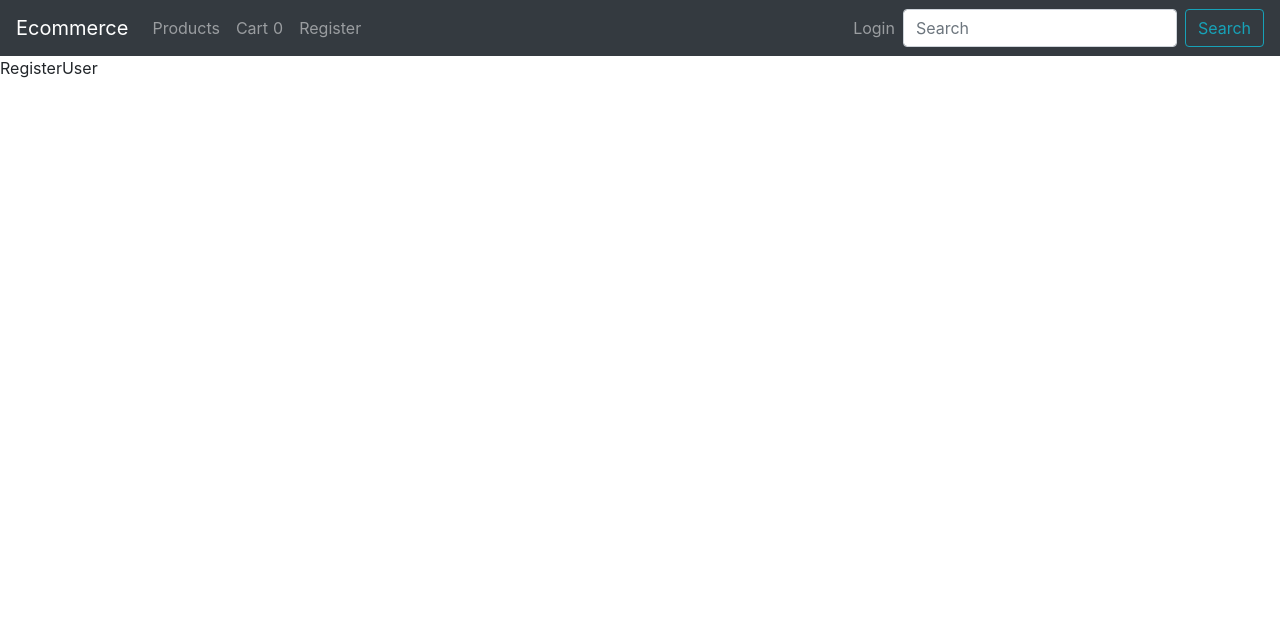
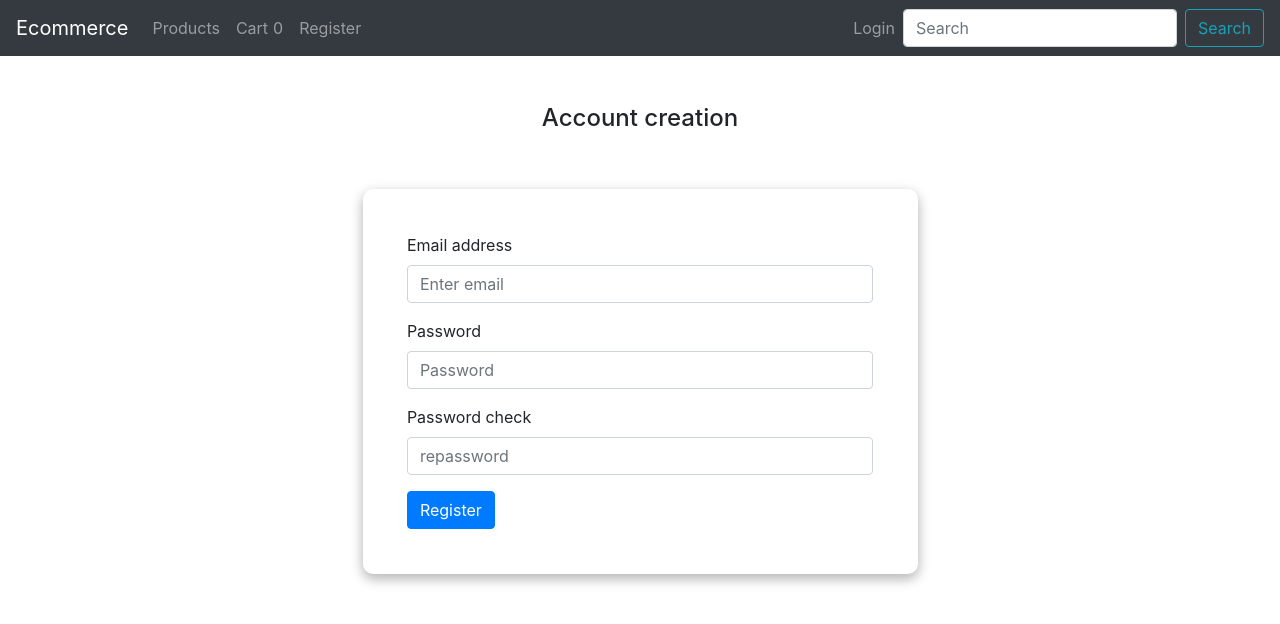
Before and after one commit to yasenbr/e-commerce-react-project, a React (Create React App) app: page /registerUser in a window 1280 px wide. Shown: the top 624 px of the page. Built offline with nearby package versions, Linux system fonts and the light colour scheme; data requests are answered from the project's data file.

Commit message:
add product listing & registration form
add product listing
add product display form
add registration from(Form not working yet)

```diff
--- a/backend/db.json
+++ b/backend/db.json
@@ -14,7 +14,7 @@
   "products": [
     {
       "id": "hdmdu0t80yjkfqselfc",
-      "imgaeUrl": "https://images.unsplash.com/photo-1551107696-a4b0c5a0d9a2?ixid=MXwxMjA3fDB8MHxwaG90by1wYWdlfHx8fGVufDB8fHw%3D&ixlib=rb-1.2.1&auto=format&fit=crop&w=1900&q=80",
+      "imageUrl": "https://cdn.wallpapersafari.com/91/51/AwPegI.jpg",
       "name": "shoes",
       "stock": 9,
       "price": 399.99,
@@ -23,7 +23,7 @@
     },
     {
       "id": "3dc7fiyzlfmkfqseqam",
-      "imgaeUrl": "https://images.unsplash.com/photo-1514989940723-e8e51635b782?ixlib=rb-1.2.1&ixid=MXwxMjA3fDB8MHxwaG90by1wYWdlfHx8fGVufDB8fHw%3D&auto=format&fit=crop&w=1950&q=80",
+      "imageUrl": "https://cdn.wallpapersafari.com/91/51/AwPegI.jpg",
       "name": "bags",
       "stock": 18,
       "price": 299.99,
@@ -32,7 +32,7 @@
     },
     {
       "id": "aoe8wvdxvrkfqsew67",
-      "imgaeUrl": "https://images.unsplash.com/photo-1465453869711-7e174808ace9?ixid=MXwxMjA3fDB8MHxwaG90by1wYWdlfHx8fGVufDB8fHw%3D&ixlib=rb-1.2.1&auto=format&fit=crop&w=1955&q=80",
+      "imageUrl": "https://cdn.wallpapersafari.com/91/51/AwPegI.jpg",
       "name": "shirts",
       "stock": 15,
       "price": 149.99,
@@ -41,7 +41,7 @@
     },
     {
       "id": "bmfrurdkswtkfqsf15j",
-      "imgaeUrl": "https://images.unsplash.com/photo-1549298916-b41d501d3772?ixid=MXwxMjA3fDB8MHxwaG90by1wYWdlfHx8fGVufDB8fHw%3D&ixlib=rb-1.2.1&auto=format&fit=crop&w=1900&q=80",
+      "imageUrl": "https://cdn.wallpapersafari.com/91/51/AwPegI.jpg",
       "name": "shorts",
       "stock": 4,
       "price": 109.99,
--- a/src/App.js
+++ b/src/App.js
@@ -1,10 +1,9 @@
 import React, { Component } from "react";
 import { Switch, Route, BrowserRouter as Router } from "react-router-dom";
-import axios from 'axios';
-import jwt_decode from 'jwt-decode';
+import axios from "axios";
+import jwt_decode from "jwt-decode";
 import { Button, Nav, Navbar, Form, FormControl } from "react-bootstrap";
 import "bootstrap/dist/css/bootstrap.min.css";
-
 
 import Cart from "./components/Cart";
 import Login from "./components/Login";
@@ -16,7 +15,6 @@ import Context from "./Context";
 
 //back-end server and authentication
 
-
 class App extends Component {
   constructor(props) {
     super(props);
@@ -27,28 +25,27 @@ class App extends Component {
     };
     this.routerRef = React.createRef();
   }
-  componentDidMount() {
+  async componentDidMount() {
     let user = localStorage.getItem("user");
+    const products = await axios.get("http://localhost:3001/products");
     user = user ? JSON.parse(user) : null;
-    this.setState({ user });
-
+    this.setState({ user, products: products.data });
   }
 
-  login =  async(email, password) => {
-    const res =  await axios.post(
-      'http://localhost:3001/login',
-      { email, password },
-    ).catch((res) => {
-      return { status: 401, message: 'Unauthorized' }
-    })
+  login = async (email, password) => {
+    const res = await axios
+      .post("http://localhost:3001/login", { email, password })
+      .catch((res) => {
+        return { status: 401, message: "Unauthorized" };
+      });
 
-    if(res.status === 200) {
-      const { email } = jwt_decode(res.data.accessToken)
+    if (res.status === 200) {
+      const { email } = jwt_decode(res.data.accessToken);
       const user = {
         email,
         token: res.data.accessToken,
-        accessLevel: email === 'admin@example.com' ? 0 : 1
-      }
+        accessLevel: email === "admin@example.com" ? 0 : 1,
+      };
 
       this.setState({ user });
       localStorage.setItem("user", JSON.stringify(user));
@@ -58,7 +55,7 @@ class App extends Component {
       console.log(false);
       return false;
     }
-  }
+  };
 
   logout = (e) => {
     e.preventDefault();
@@ -104,18 +101,19 @@ class App extends Component {
                   </span>
                 </Nav.Link>
                 <Nav.Link href="/registerUser">Register</Nav.Link>
-
               </Nav>
               <Form inline>
                 <Nav>
                   {!this.state.user ? (
-                  <Nav.Link href="/login">Login</Nav.Link>
-                ) : (
-                  <Nav.Link href="/logout" onClick={this.logout}>Logout</Nav.Link>
-                )}</Nav>
-
-                </Form>
-                <Form inline>
+                    <Nav.Link href="/login">Login</Nav.Link>
+                  ) : (
+                    <Nav.Link href="/logout" onClick={this.logout}>
+                      Logout
+                    </Nav.Link>
+                  )}
+                </Nav>
+              </Form>
+              <Form inline>
                 <FormControl
                   type="text"
                   placeholder="Search"
@@ -130,7 +128,7 @@ class App extends Component {
               <Route exact path="/cart" component={Cart} />
               <Route exact path="/add-product" component={AddProduct} />
               <Route exact path="/products" component={ProductList} />
-              <Route exact path="/registerUser" component={RegisterUser}/>
+              <Route exact path="/registerUser" component={RegisterUser} />
             </Switch>
           </div>
         </Router>
--- /dev/null
+++ b/src/components/ProductItem.css
@@ -0,0 +1,31 @@
+.alert {
+    position: relative;
+    padding: 0px;
+    margin-bottom: 1rem;
+    border: 1px solid transparent;
+    border-radius: .25rem;
+    width: 35%;
+    text-align: center;
+    margin-left: 60%;
+    margin-top: -12%;
+}
+.price-position{
+    position: relative;
+    padding: 0px;
+    margin-bottom: 1rem;
+    border: 1px solid transparent;
+    border-radius: .25rem;
+    width: 35%;
+    text-align: center;
+    margin-left: 60%;
+    margin-top: -15%;
+    background-color: #b4ecb4;
+}
+/* .btn-color-custom{
+    background-color: #b4ecb4 !important;
+    border-color: #b4ecb4;
+    color: #212529;
+} */
+.z-depth-1-half {
+    box-shadow: 0 5px 11px 0 rgba(0,0,0,.18),0 4px 15px 0 rgba(0,0,0,.15)!important;
+}
--- /dev/null
+++ b/src/components/ProductItem.js
@@ -0,0 +1,50 @@
+import React from "react";
+import { Card, Button, Col } from "react-bootstrap";
+
+import { Alert } from "react-bootstrap";
+import "./ProductItem.css";
+
+const ProductItem = (props) => {
+  const { product } = props;
+  return (
+    <Col>
+      <Card style={{ width: "18rem" }} className="z-depth-1-half mt-5">
+        <Card.Img
+          variant="top"
+          src={product.imageUrl}
+          alt={product.shortDesc}
+        />
+        <Card.Body>
+          <Card.Title>{product.name} </Card.Title>
+          <Card.Title className="price-position">${product.price}</Card.Title>
+          <Card.Text>{product.shortDesc}</Card.Text>
+
+          <Button
+            className="btn-color-custom z-depth-1-half"
+            variant="primary"
+            onClick={() =>
+              props.addToCart({
+                id: product.name,
+                product,
+                amount: 1,
+              })
+            }
+          >
+            Add to Cart
+          </Button>
+          {product.stock > 0 ? (
+            <Alert variant="success">
+              <small>{product.stock + " Available"}</small>
+            </Alert>
+          ) : (
+            <Alert variant="danger">
+              <small className="danger">Out Of Stock</small>
+            </Alert>
+          )}
+        </Card.Body>
+      </Card>
+    </Col>
+  );
+};
+
+export default ProductItem;
--- a/src/components/ProductList.js
+++ b/src/components/ProductList.js
@@ -1,5 +1,34 @@
 import React from "react";
+import ProductItem from "./ProductItem";
+import withContext from "../withContext";
+import { Container, Row } from "react-bootstrap";
 
-export default function ProductList() {
-  return <>ProductList</>
-}
+const ProductList = (props) => {
+  const { products } = props.context;
+
+  return (
+    <>
+      <Container>
+        <Row>
+          {products && products.length ? (
+            products.map((product, index) => (
+              <ProductItem
+                product={product}
+                key={index}
+                addToCart={props.context.addToCart}
+              />
+            ))
+          ) : (
+            <div className="column">
+              <span className="title has-text-grey-light">
+                No products found!
+              </span>
+            </div>
+          )}
+        </Row>
+      </Container>
+    </>
+  );
+};
+
+export default withContext(ProductList);
--- a/src/components/RegisterUser.js
+++ b/src/components/RegisterUser.js
@@ -1,5 +1,97 @@
-import React from "react";
+import React, { Component } from "react";
+import { Redirect } from "react-router-dom";
+import withContext from "../withContext";
 
-export default function RegisterUser() {
-  return <>RegisterUser</>
+import { Form, Button } from "react-bootstrap";
+import { Alert } from "react-bootstrap";
+import "./Login.css";
+
+class RegisterUser extends Component {
+  constructor(props) {
+    super(props);
+    this.state = {
+      username: "",
+      password: "",
+      repassword: "",
+    };
+  }
+
+  handleChange = (e) =>
+    this.setState({ [e.target.name]: e.target.value, error: "" });
+
+  register = (e) => {
+    e.preventDefault();
+
+    const { username, password, repassword } = this.state;
+    if (password !== repassword) {
+      console.log("Password do not match!");
+      return this.setState({ error: "Password do not match!" });
+    } else if (!username || !password || !repassword) {
+      console.log("Fill all fields!");
+      return this.setState({ error: "Fill all fields!" });
+    }
+    this.props.context.register(username, password).then((register) => {
+      if (!register) {
+        this.setState({ error: "Invalid Credentials" });
+      }
+    });
+  };
+
+  render() {
+    return !this.props.context.user ? (
+      <>
+        <div className="">
+          <div className="container">
+            <h4 className="title pt-5">Account creation</h4>
+          </div>
+        </div>
+        <br />
+        <br />
+        <div className="container">
+          <Form className="z-depth-1-half login" onSubmit={this.login}>
+            <Form.Group controlId="formBasicEmail">
+              <Form.Label>Email address</Form.Label>
+              <Form.Control
+                placeholder="Enter email"
+                type="email"
+                name="username"
+                onChange={this.handleChange}
+              />
+            </Form.Group>
+
+            <Form.Group controlId="formBasicPassword">
+              <Form.Label>Password</Form.Label>
+              <Form.Control
+                placeholder="Password"
+                type="password"
+                name="password"
+                onChange={this.handleChange}
+              />
+            </Form.Group>
+            <Form.Group controlId="formBasicPassword">
+              <Form.Label>Password check</Form.Label>
+              <Form.Control
+                placeholder="repassword"
+                type="password"
+                name="repassword"
+                onChange={this.handleChange}
+              />
+            </Form.Group>
+            {this.state.error && (
+              <Alert variant="danger" className="error">
+                {this.state.error}
+              </Alert>
+            )}
+            <Button variant="primary" type="submit">
+              Register
+            </Button>
+          </Form>
+        </div>
+      </>
+    ) : (
+      <Redirect to="/products" />
+    );
+  }
 }
+
+export default withContext(RegisterUser);
```
Also changed, not shown: src/components/login.js (+5 -4 lines), 1 other file (tests, documents, lock files or other folders).
